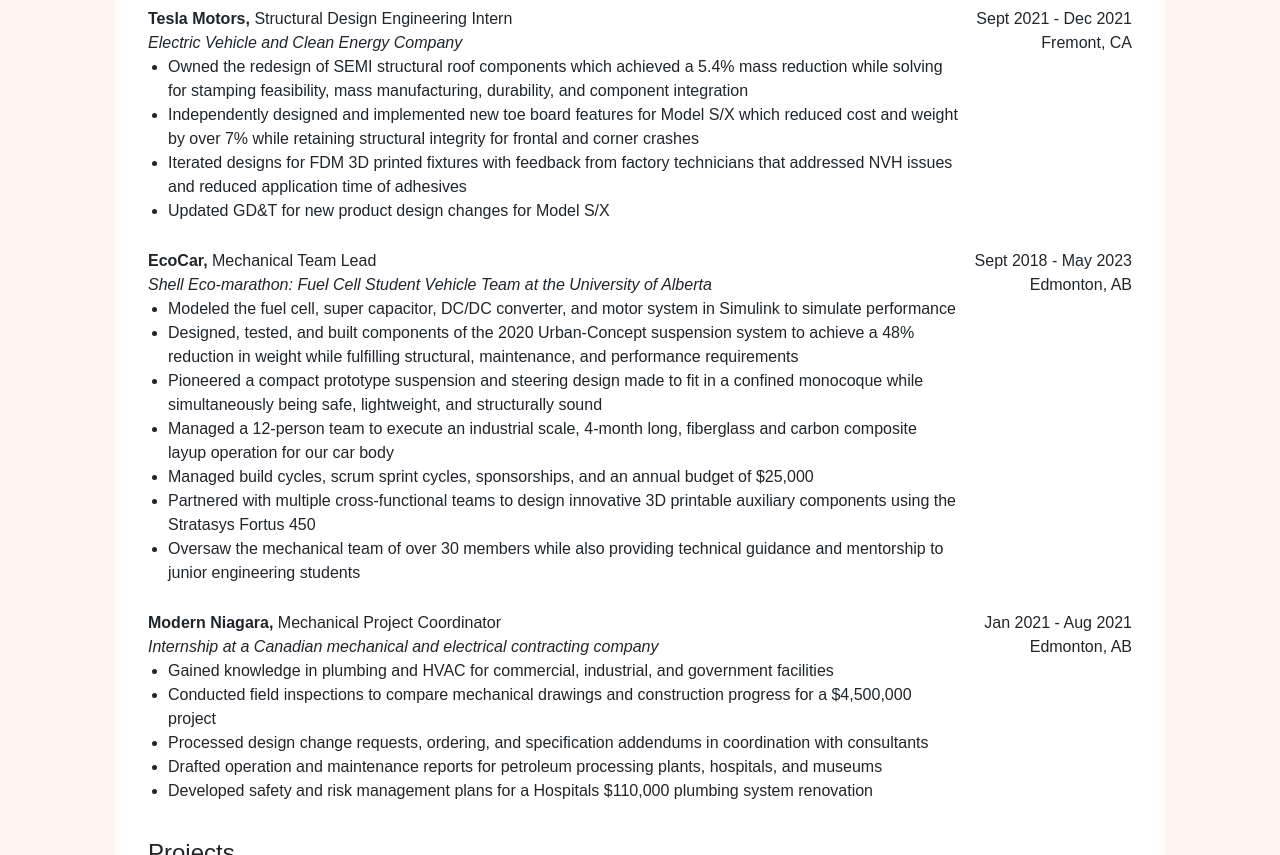
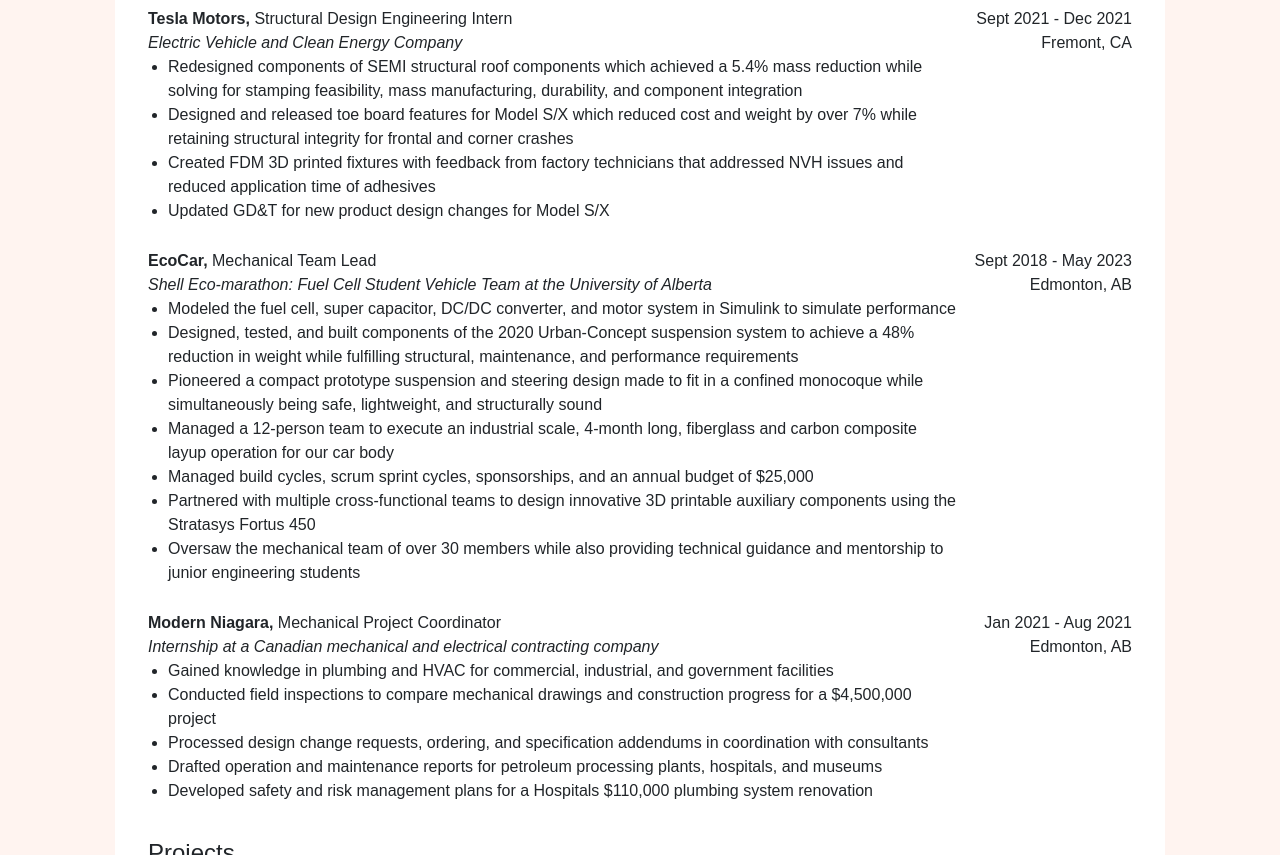
Before and after one commit to Anita-Petrovic/Anita-Petrovic.github.io, a plain HTML site: page resume.html in a window 1280 px wide. Shown: the part 956-1811 px from the top of the page. Drawn offline with nearby package versions, Linux system fonts and the light colour scheme.

Commit message:
Update resume.html

```diff
--- a/resume.html
+++ b/resume.html
@@ -112,11 +112,11 @@
                             </div>
                             <div class="col-md-8">
                                 <ul class="education-list">
-                                    <li> Owned the redesign of SEMI structural roof components which achieved a 5.4% mass
+                                    <li> Redesigned components of SEMI structural roof components which achieved a 5.4% mass
                                         reduction while solving for stamping feasibility, mass manufacturing, durability, and component integration
                                     </li>
-                                    <li> Independently designed and implemented new toe board features for Model S/X which reduced cost and weight by over 7% while retaining structural integrity for frontal and corner crashes</li>
-                                    <li> Iterated designs for FDM 3D printed fixtures with feedback from factory technicians that addressed NVH issues and reduced application time of adhesives</li>
+                                    <li> Designed and released toe board features for Model S/X which reduced cost and weight by over 7% while retaining structural integrity for frontal and corner crashes</li>
+                                    <li> Created FDM 3D printed fixtures with feedback from factory technicians that addressed NVH issues and reduced application time of adhesives</li>
                                     <li> Updated GD&T for new product design changes for Model S/X</li>
                                 </ul>
                             </div>
```
